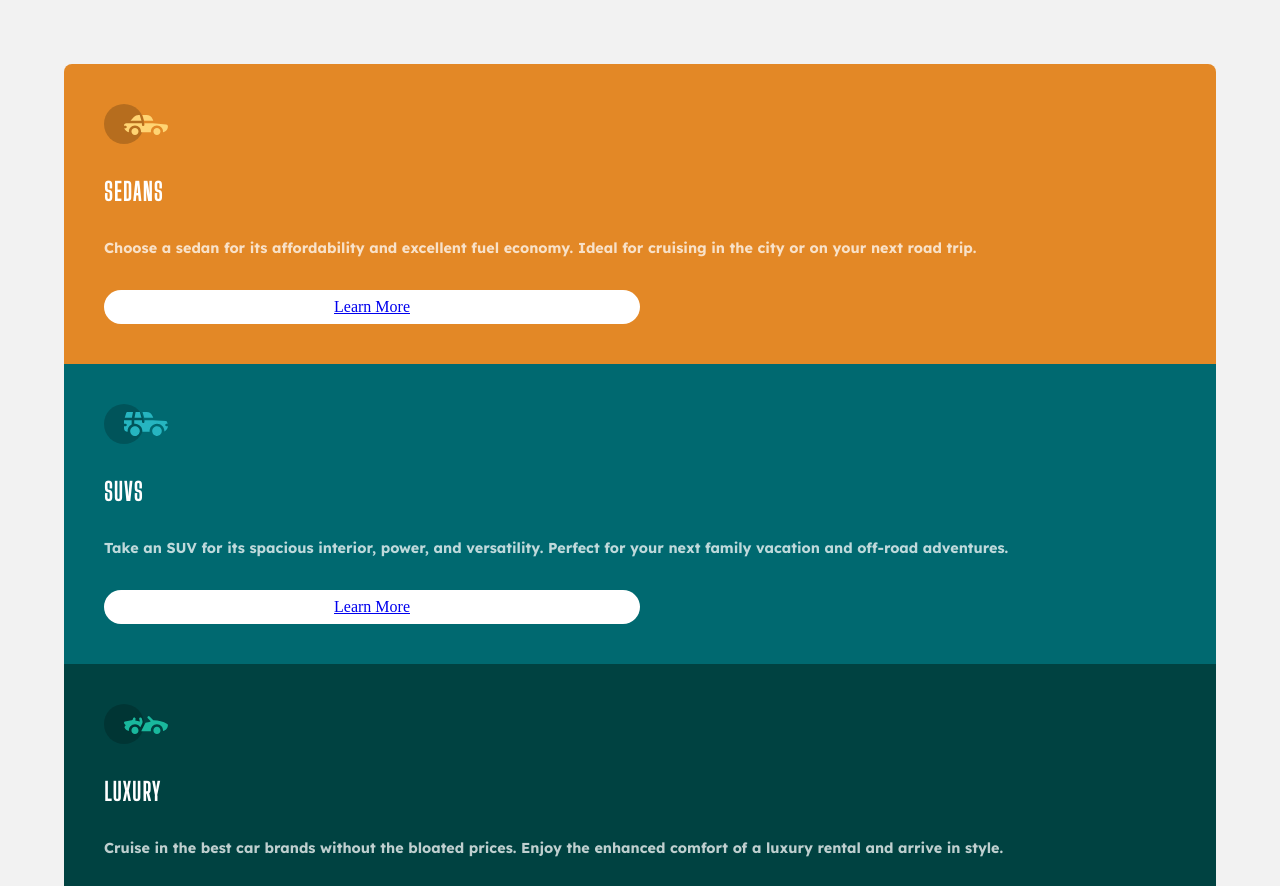
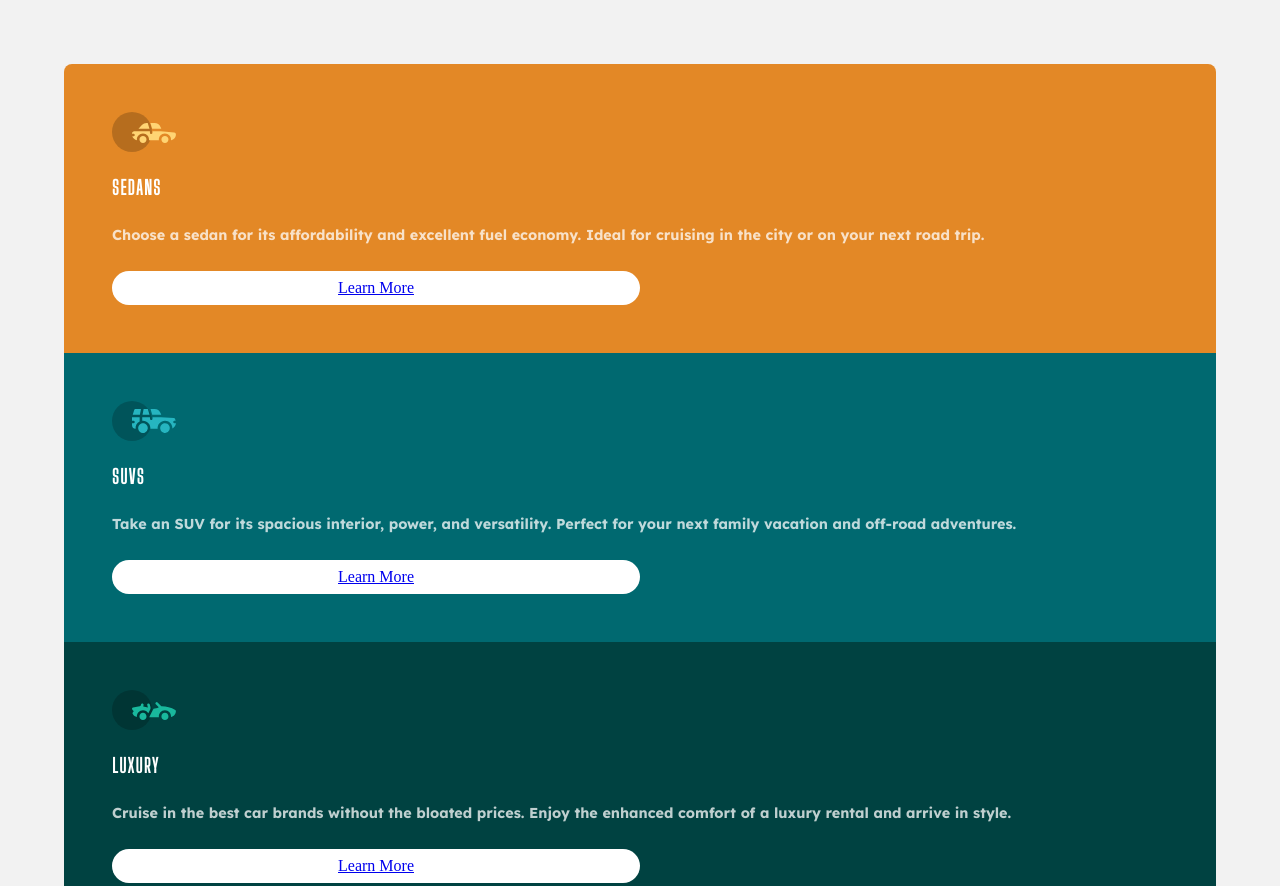
Before and after one commit to kwokkw/3-Column-Preview-Card-Component-Main, a plain HTML site: page index.html in a window 1280 px wide. Shown: the top 886 px of the page. Drawn offline with Linux system fonts and the light colour scheme.

Commit message:
Update index.css

```diff
--- a/index.css
+++ b/index.css
@@ -40,12 +40,11 @@ main {
 }
 
 article {
-    padding: 2.5rem;
-    height: 300px;
+    padding: 3rem;
 
     display: flex;
     flex-direction: column;
-    justify-content: space-between;
+    /* justify-content: space-between; */
 }
 
 .card1 {
@@ -60,11 +59,17 @@ article {
     border-radius: 0 0 0.5rem 0.5rem;
 }
 
+img {
+    padding-bottom: 1.5rem;
+}
+
 h2 {
     text-transform: uppercase;
     font-family: "Big Shoulders Display";
+    font-size: larger;
     letter-spacing: 0.1rem;
     color: white;
+    padding-bottom: 1.5rem;
 }
 
 p {
@@ -72,6 +77,8 @@ p {
     font-size: 0.9rem;
     font-weight: 100;
     color: var(--transparent-white);
+    line-height: 1.5rem;
+    padding-bottom: 1.5rem;
 }
 
 a {
```
